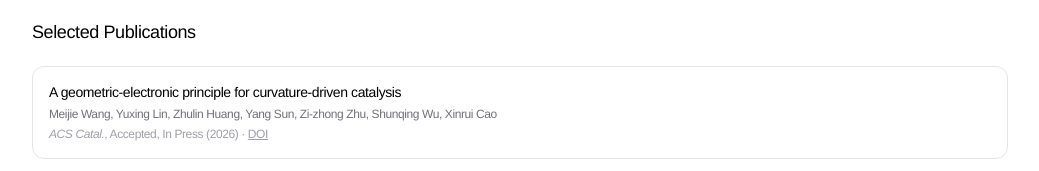
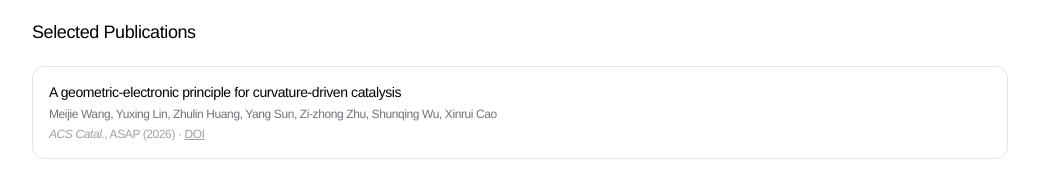
Before and after one commit to Migie-cphy/migie-site, a Next.js app: page / in a window 1280 px wide. Shown: the part 1240-1411 px from the top of the page, without its empty margins (120-1159 px from the left). Built offline with nearby package versions, Linux system fonts and the light colour scheme.

Commit message:
mark ACS Catal. paper as ASAP

```diff
--- a/app/data.ts
+++ b/app/data.ts
@@ -214,7 +214,7 @@ export const PUBLICATIONS: Publication[] = [
       '**Meijie Wang**, Yuxing Lin, Zhulin Huang, Yang Sun, Zi-zhong Zhu, Shunqing Wu, Xinrui Cao',
     journal: 'ACS Catal.',
     year: 2026,
-    pages: 'Accepted, In Press',
+    pages: 'ASAP',
     doi: '10.1021/acscatal.6c02847',
     group: 'first_author',
   },
```
Also changed, not shown: 2 other files (tests, documents, lock files or other folders).
